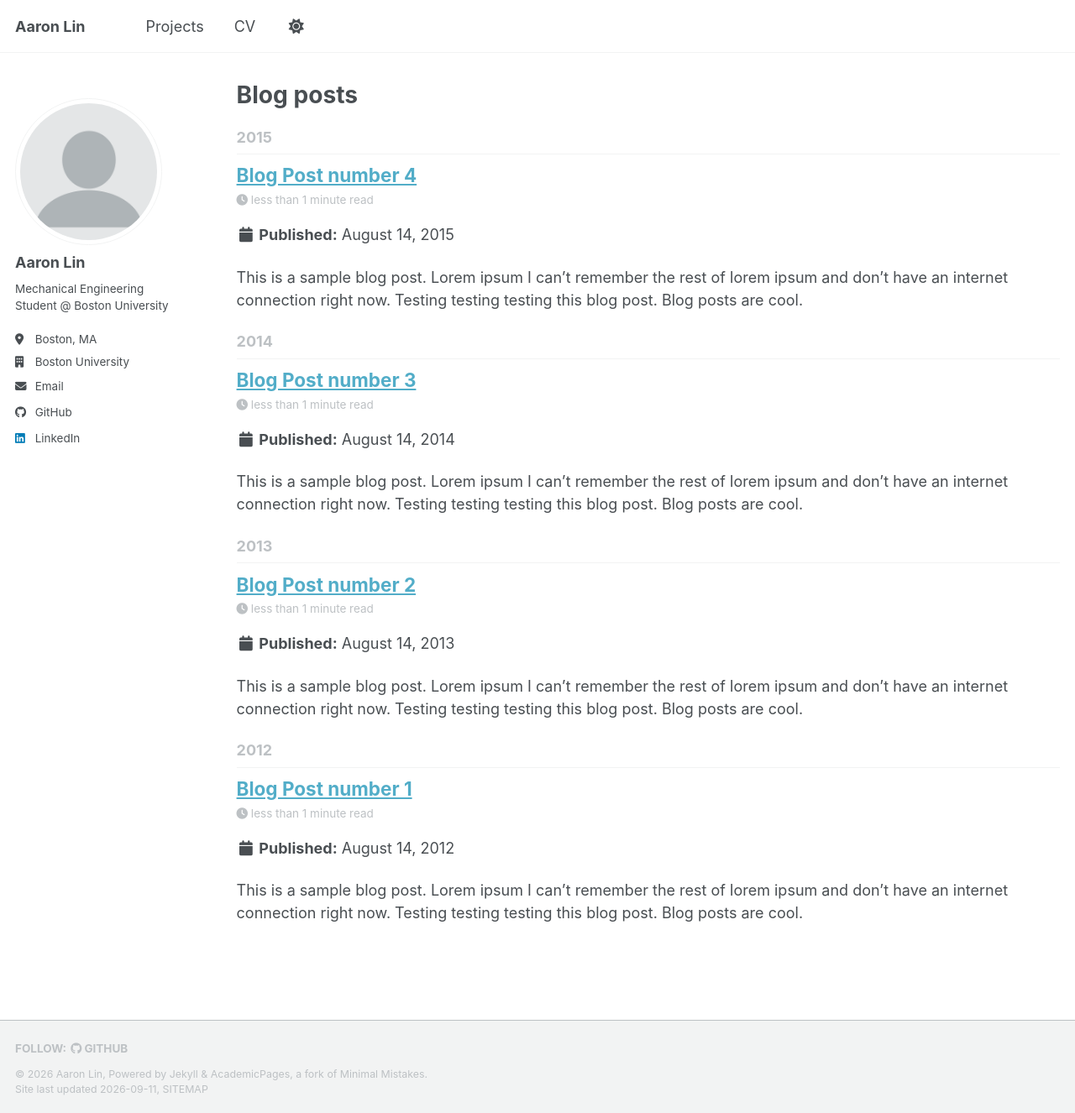
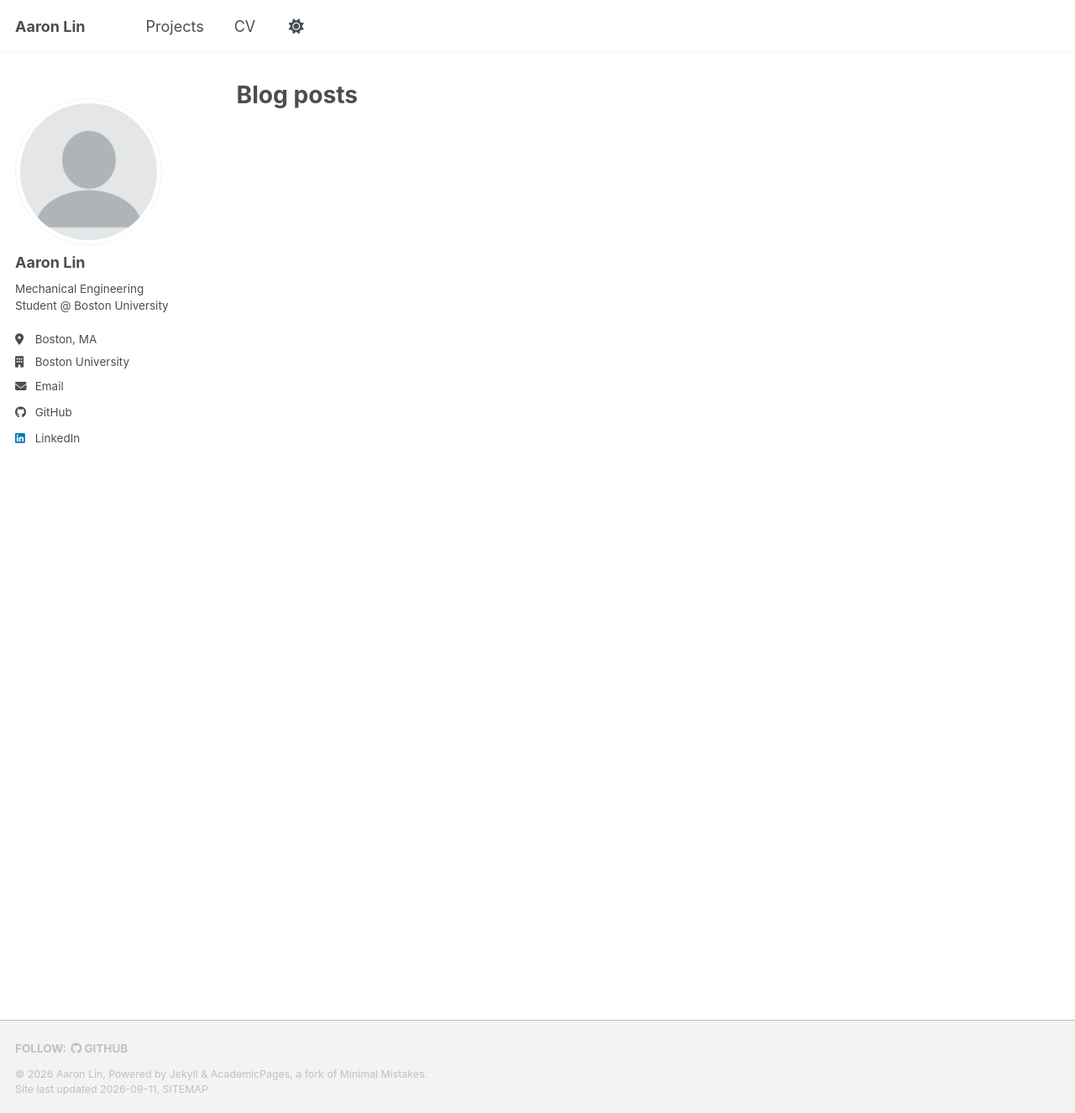
Before and after one commit to Aaron-Lin-0/Aaron-Lin-0.github.io, a Jekyll site: the page built from _pages/year-archive.html, in a window 1280 px wide and 1326 px high. Shown: the whole window at 84% size. Built offline with Jekyll 4.4.1, drawn with Linux system fonts in a browser that asks for light colours; a style sheet for code colours, icons or effects is not loaded.

```diff
--- a/_posts/2012-08-14-blog-post-1.md
+++ /dev/null
@@ -1,20 +0,0 @@
----
-title: 'Blog Post number 1'
-date: 2012-08-14
-permalink: /posts/2012/08/blog-post-1/
-tags:
-  - cool posts
-  - category1
-  - category2
----
-
-This is a sample blog post. Lorem ipsum I can't remember the rest of lorem ipsum and don't have an internet connection right now. Testing testing testing this blog post. Blog posts are cool.
-
-Headings are cool
-======
-
-You can have many headings
-======
-
-Aren't headings cool?
-------
--- a/_posts/2013-08-14-blog-post-2.md
+++ /dev/null
@@ -1,20 +0,0 @@
----
-title: 'Blog Post number 2'
-date: 2013-08-14
-permalink: /posts/2013/08/blog-post-2/
-tags:
-  - cool posts
-  - category1
-  - category2
----
-
-This is a sample blog post. Lorem ipsum I can't remember the rest of lorem ipsum and don't have an internet connection right now. Testing testing testing this blog post. Blog posts are cool.
-
-Headings are cool
-======
-
-You can have many headings
-======
-
-Aren't headings cool?
-------
--- a/_posts/2014-08-14-blog-post-3.md
+++ /dev/null
@@ -1,20 +0,0 @@
----
-title: 'Blog Post number 3'
-date: 2014-08-14
-permalink: /posts/2014/08/blog-post-3/
-tags:
-  - cool posts
-  - category1
-  - category2
----
-
-This is a sample blog post. Lorem ipsum I can't remember the rest of lorem ipsum and don't have an internet connection right now. Testing testing testing this blog post. Blog posts are cool.
-
-Headings are cool
-======
-
-You can have many headings
-======
-
-Aren't headings cool?
-------
--- a/_posts/2015-08-14-blog-post-4.md
+++ /dev/null
@@ -1,20 +0,0 @@
----
-title: 'Blog Post number 4'
-date: 2015-08-14
-permalink: /posts/2012/08/blog-post-4/
-tags:
-  - cool posts
-  - category1
-  - category2
----
-
-This is a sample blog post. Lorem ipsum I can't remember the rest of lorem ipsum and don't have an internet connection right now. Testing testing testing this blog post. Blog posts are cool.
-
-Headings are cool
-======
-
-You can have many headings
-======
-
-Aren't headings cool?
-------
```
Also changed, not shown: _pages/cv.md (+6 -6 lines), _pages/projects.md (+26 -17 lines), _portfolio/portfolio-2.html (deleted, +0 -7 lines), images/500x300.png (deleted), images/bio-photo-2.jpg (deleted), images/bio-photo.jpg (deleted).
